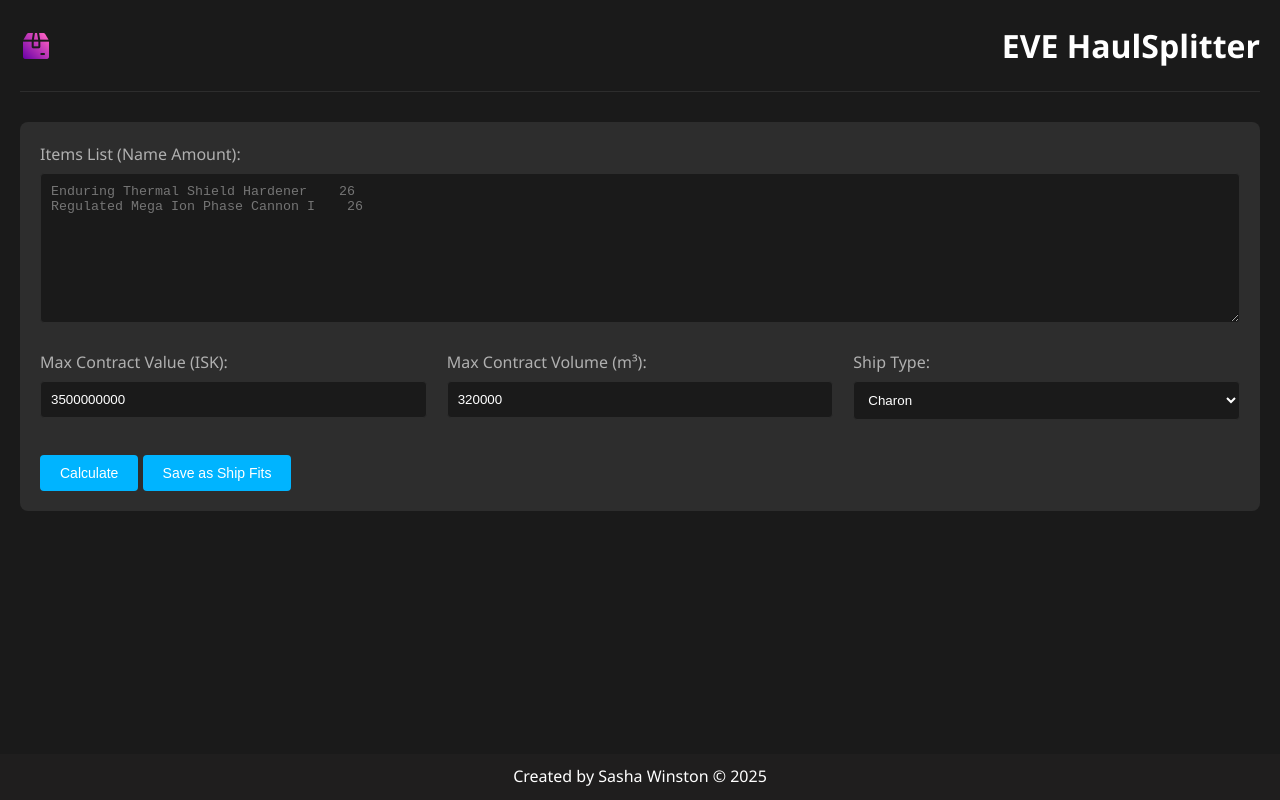
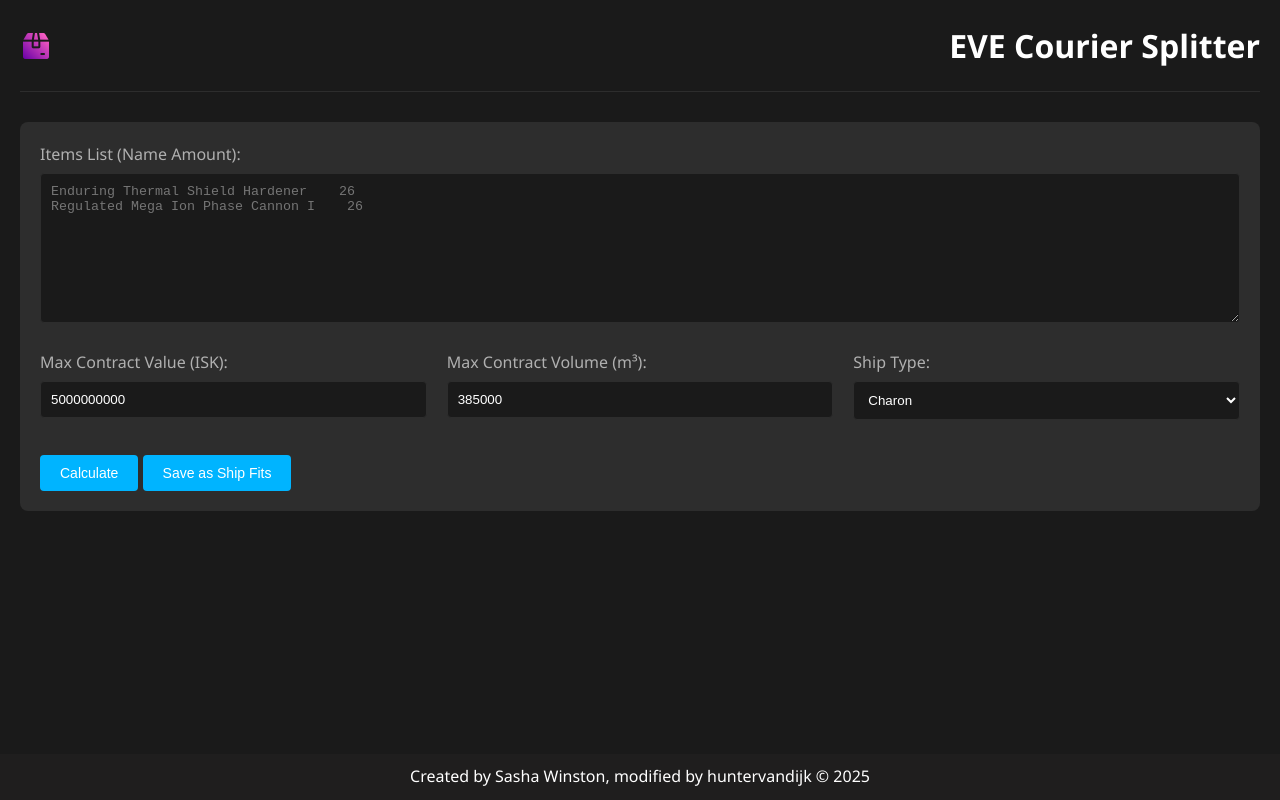
Before and after one commit to Ryzoner/CourierSplitter, a plain HTML site: page index.html in a window 1280 px wide. Drawn offline with Linux system fonts and the light colour scheme.

Commit message:
Небольшие косметические изменения

```diff
--- a/index.html
+++ b/index.html
@@ -4,7 +4,7 @@
 <head>
     <meta charset="UTF-8">
     <meta name="viewport" content="width=device-width, initial-scale=1.0">
-    <title>EVE HaulSplitter</title>
+    <title>EVE Courier Splitter</title>
     <link rel="stylesheet" href="styles.css">
     <link rel="icon" href="favicon.ico" type="image/x-icon">
 </head>
@@ -13,7 +13,7 @@
     <div class="container">
         <header>
             <img src="favicon.ico" alt="Logo" style="height: 32px; margin-right: 10px;">
-            <h1>EVE HaulSplitter</h1>
+            <h1>EVE Courier Splitter</h1>
         </header>
 
         <main id="main-content">
@@ -28,11 +28,11 @@
                 <div class="constraints">
                     <div class="form-group">
                         <label for="max-value">Max Contract Value (ISK):</label>
-                        <input type="number" id="max-value" min="0" value="3500000000">
+                        <input type="number" id="max-value" min="0" value="5000000000">
                     </div>
                     <div class="form-group">
                         <label for="max-volume">Max Contract Volume (m³):</label>
-                        <input type="number" id="max-volume" min="0" value="320000">
+                        <input type="number" id="max-volume" min="0" value="385000">
                     </div>
                     <div class="form-group">
                         <label for="ship-type">Ship Type:</label>
@@ -94,7 +94,7 @@
     </script>
 
     <footer style="text-align: center; padding: 10px; background-color: #222121ad; position: fixed; bottom: 0; width: 100%;">
-        <p>Created by Sasha Winston © 2025</p>
+        <p>Created by Sasha Winston, modified by huntervandijk © 2025 </p>
     </footer>
 </body>
 
```
